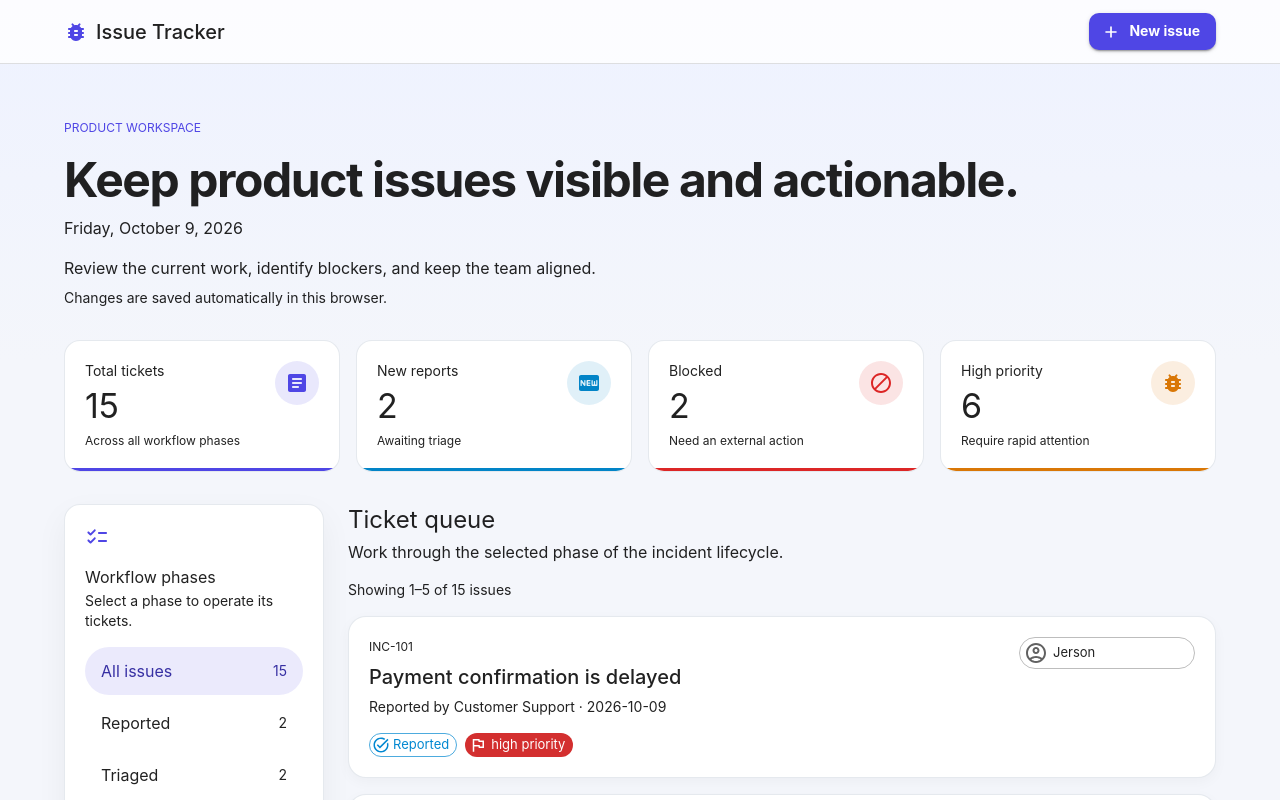
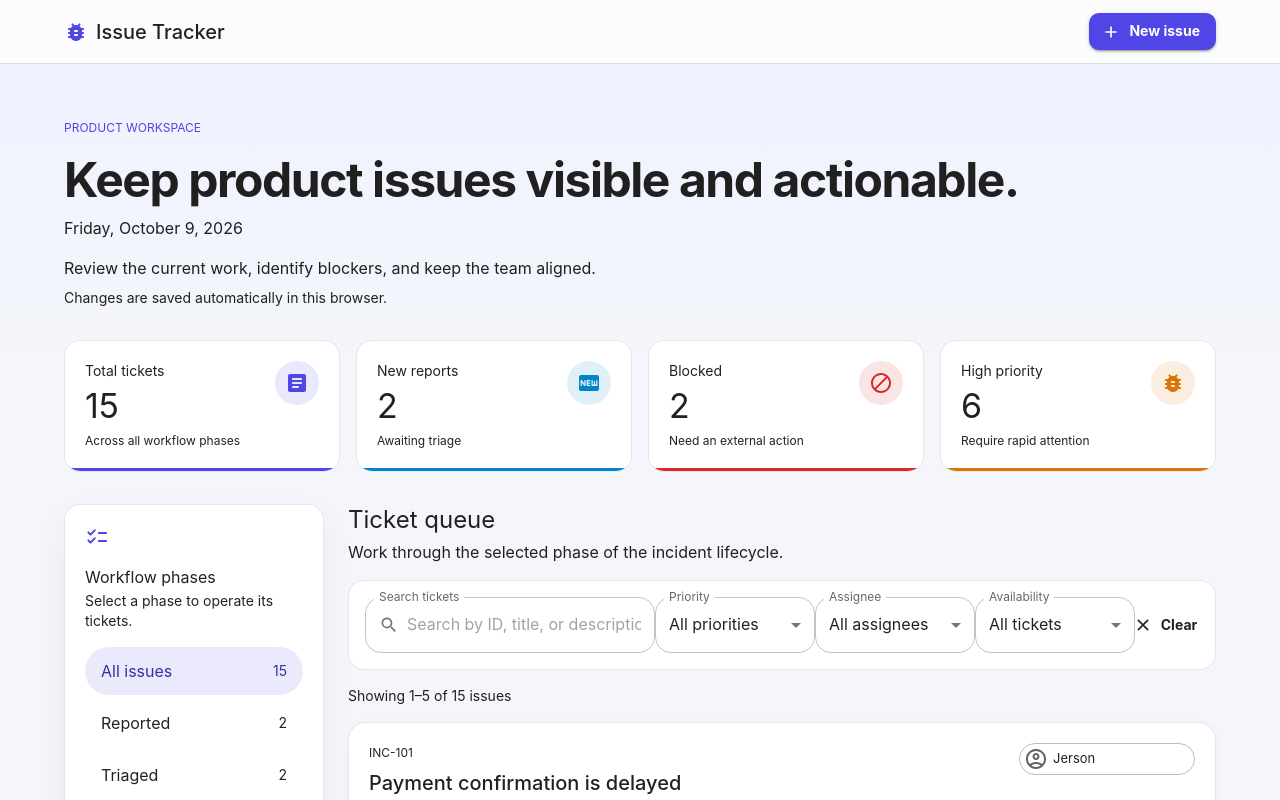
Before and after one commit to xJerson/issue-tracker, a React (Vite) app: page / in a window 1280 px wide. Shown: the top 800 px of the page. Built offline with nearby package versions, Linux system fonts and the light colour scheme.

Commit message:
feat:add-ticket-filters

```diff
--- a/src/App.jsx
+++ b/src/App.jsx
@@ -14,10 +14,19 @@ import Toolbar from "@mui/material/Toolbar";
 import Typography from "@mui/material/Typography";
 import CreateIssueDialog from "./features/issues/CreateIssueDialog";
 import IssueDetailDrawer from "./features/issues/IssueDetailDrawer";
+import IssueFilters from "./features/issues/IssueFilters";
 import IssueList from "./features/issues/IssueList";
 import useIssues from "./features/issues/useIssues";
 import { getNextStatus } from "./features/issues/workflow";
 import WorkflowMenu from "./features/issues/WorkflowMenu";
+
+// Keep a single resettable shape for every filter used by the ticket queue.
+const initialFilters = {
+  assignee: "all",
+  blocked: "all",
+  priority: "all",
+  query: "",
+};
 
 // App composes the first Issue Tracker screen from feature-level components.
 export default function App() {
@@ -31,12 +40,26 @@ export default function App() {
   const [selectedIssueId, setSelectedIssueId] = useState(null);
   // This state controls whether the report-issue dialog is visible.
   const [isCreateDialogOpen, setIsCreateDialogOpen] = useState(false);
+  // Filter state is shared by the filter controls and the visible ticket queue.
+  const [filters, setFilters] = useState(initialFilters);
 
-  // Filter tickets from the selected operational phase.
-  const visibleIssues =
-    selectedPhase === "all"
-      ? issues
-      : issues.filter((issue) => issue.status === selectedPhase);
+  // Apply every active filter in one predicate so filters can work together.
+  const visibleIssues = issues.filter((issue) => {
+    const searchableText = `${issue.id} ${issue.title} ${issue.description ?? ""}`.toLowerCase();
+    const matchesPhase = selectedPhase === "all" || issue.status === selectedPhase;
+    const matchesQuery = searchableText.includes(filters.query.trim().toLowerCase());
+    const matchesPriority = filters.priority === "all" || issue.priority === filters.priority;
+    const matchesAssignee = filters.assignee === "all" || issue.assignee === filters.assignee;
+    const matchesBlocked =
+      filters.blocked === "all" ||
+      (filters.blocked === "blocked" && issue.isBlocked) ||
+      (filters.blocked === "unblocked" && !issue.isBlocked);
+
+    return matchesPhase && matchesQuery && matchesPriority && matchesAssignee && matchesBlocked;
+  });
+
+  // Derive dropdown options from the actual people assigned to tickets.
+  const assignees = [...new Set(issues.map((issue) => issue.assignee))].sort();
 
   const selectedIssue = issues.find((issue) => issue.id === selectedIssueId) ?? null;
 
@@ -76,6 +99,13 @@ export default function App() {
     // Show the reported queue so the operator sees the newly created ticket.
     setSelectedPhase("reported");
     setIsCreateDialogOpen(false);
+  }
+
+  function updateFilters(event) {
+    setFilters((currentFilters) => ({
+      ...currentFilters,
+      [event.target.name]: event.target.value,
+    }));
   }
 
   // Derive summary values from the source data instead of duplicating state.
@@ -278,12 +308,20 @@ export default function App() {
               <Typography color="text.secondary" sx={{ mt: 0.5, mb: 2 }}>
                 Work through the selected phase of the incident lifecycle.
               </Typography>
-              {/* The key resets pagination when an operator switches workflow phases. */}
-              <IssueList
-                issues={visibleIssues}
-                key={selectedPhase}
-                onSelectIssue={setSelectedIssueId}
+              <IssueFilters
+                assignees={assignees}
+                filters={filters}
+                onChange={updateFilters}
+                onClear={() => setFilters(initialFilters)}
               />
+              <Box sx={{ mt: 2 }}>
+                {/* The key resets pagination when an operator changes filters or phases. */}
+                <IssueList
+                  issues={visibleIssues}
+                  key={`${selectedPhase}-${JSON.stringify(filters)}`}
+                  onSelectIssue={setSelectedIssueId}
+                />
+              </Box>
             </Box>
           </Box>
         </Stack>
--- /dev/null
+++ b/src/features/issues/IssueFilters.jsx
@@ -0,0 +1,90 @@
+import ClearRoundedIcon from "@mui/icons-material/ClearRounded";
+import SearchRoundedIcon from "@mui/icons-material/SearchRounded";
+import Button from "@mui/material/Button";
+import InputAdornment from "@mui/material/InputAdornment";
+import MenuItem from "@mui/material/MenuItem";
+import Paper from "@mui/material/Paper";
+import Stack from "@mui/material/Stack";
+import TextField from "@mui/material/TextField";
+
+// This component controls only the query inputs; App decides how tickets are filtered.
+export default function IssueFilters({ assignees, filters, onChange, onClear }) {
+  return (
+    <Paper
+      elevation={0}
+      sx={{
+        border: 1,
+        borderColor: "rgba(148, 163, 184, 0.24)",
+        p: 2,
+      }}
+    >
+      <Stack alignItems="center" direction={{ xs: "column", lg: "row" }} gap={1.5}>
+        <TextField
+          fullWidth
+          label="Search tickets"
+          name="query"
+          onChange={onChange}
+          placeholder="Search by ID, title, or description"
+          slotProps={{
+            input: {
+              startAdornment: (
+                <InputAdornment position="start">
+                  <SearchRoundedIcon fontSize="small" />
+                </InputAdornment>
+              ),
+            },
+          }}
+          value={filters.query}
+        />
+        <TextField
+          label="Priority"
+          name="priority"
+          onChange={onChange}
+          select
+          sx={{ minWidth: { xs: "100%", sm: 160 } }}
+          value={filters.priority}
+        >
+          <MenuItem value="all">All priorities</MenuItem>
+          <MenuItem value="high">High</MenuItem>
+          <MenuItem value="medium">Medium</MenuItem>
+          <MenuItem value="low">Low</MenuItem>
+        </TextField>
+        <TextField
+          label="Assignee"
+          name="assignee"
+          onChange={onChange}
+          select
+          sx={{ minWidth: { xs: "100%", sm: 160 } }}
+          value={filters.assignee}
+        >
+          <MenuItem value="all">All assignees</MenuItem>
+          {assignees.map((assignee) => (
+            <MenuItem key={assignee} value={assignee}>
+              {assignee}
+            </MenuItem>
+          ))}
+        </TextField>
+        <TextField
+          label="Availability"
+          name="blocked"
+          onChange={onChange}
+          select
+          sx={{ minWidth: { xs: "100%", sm: 160 } }}
+          value={filters.blocked}
+        >
+          <MenuItem value="all">All tickets</MenuItem>
+          <MenuItem value="blocked">Blocked</MenuItem>
+          <MenuItem value="unblocked">Unblocked</MenuItem>
+        </TextField>
+        <Button
+          color="inherit"
+          onClick={onClear}
+          startIcon={<ClearRoundedIcon />}
+          sx={{ alignSelf: { xs: "stretch", lg: "center" }, whiteSpace: "nowrap" }}
+        >
+          Clear
+        </Button>
+      </Stack>
+    </Paper>
+  );
+}
```
